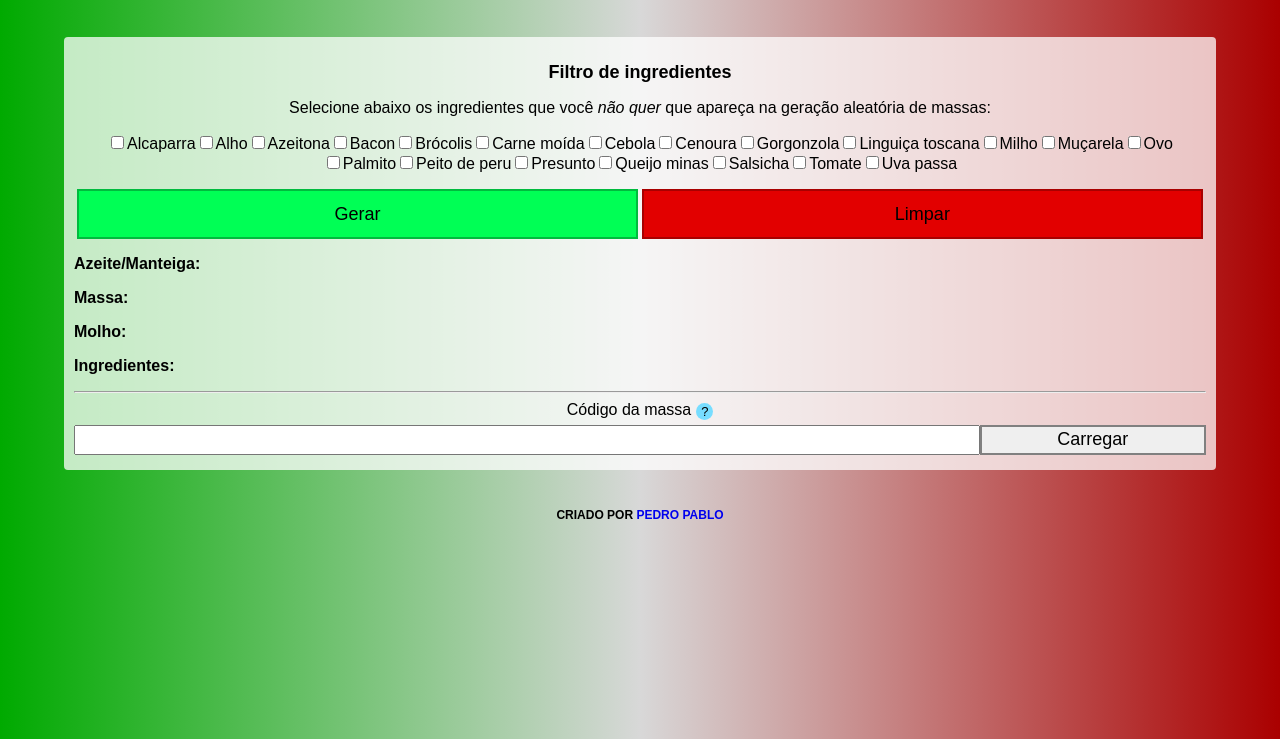
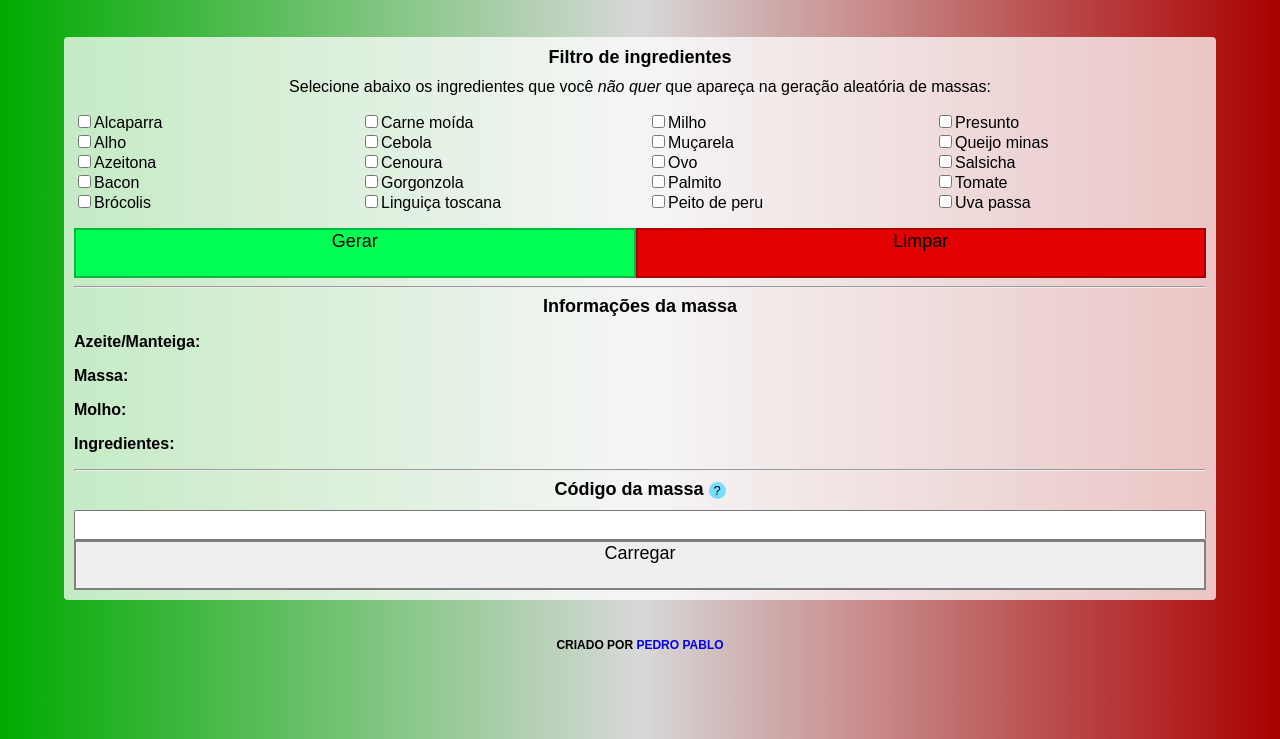
Before and after one commit to pedro-pablo/gerador-de-massa, a plain HTML site: page index.html in a window 1280 px wide. Shown: the part 61-800 px from the top of the page. Drawn offline with Linux system fonts and the light colour scheme.

Commit message:
Melhorias no CSS e ajustes na aparência.

```diff
--- a/index.html
+++ b/index.html
@@ -13,9 +13,9 @@
         <h1>Gerador de Massa</h1>
     </header>
     <main>
-        <div id="filtros">
-            <h2>Filtro de ingredientes</h2>
-            <p>Selecione abaixo os ingredientes que você <em>não quer</em> que apareça na geração aleatória de massas:</p>
+        <h2>Filtro de ingredientes</h2>
+        <div>
+            <span>Selecione abaixo os ingredientes que você <em>não quer</em> que apareça na geração aleatória de massas:</span>
             <ul id="ingredientes-filtro">
             </ul>
         </div>
@@ -23,26 +23,26 @@
             <button id="gerar" class="botao" onclick="gerar()">Gerar</button>
             <button id="limpar" class="botao" onclick="limpar()">Limpar</button>
         </div>
+
+        <hr />
+
+        <h2>Informações da massa</h2>
         <p><strong>Azeite/Manteiga:</strong> <span id="oleo"></span></p>
         <p><strong>Massa:</strong> <span id="massa"></span></p>
         <p><strong>Molho:</strong> <span id="molho"></span></p>
         <p><strong>Ingredientes:</strong></p>
-        <ul id="ingredientes">
-
-        </ul>
+        <ul id="ingredientes"></ul>
 
         <hr />
 
-        <div class="div-codigo" style="text-align: center;">
-            <span style="margin: 5px">Código da massa<button id="botao-instrucoes" onclick="instrucoes()">?</button></span>
+        <div>
+            <h2>Código da massa<button id="botao-instrucoes" onclick="instrucoes()">?</button></h2>
             <span id="instrucoes-carregar" style="display: none">
                 O código abaixo representa a massa gerada. Ele pode ser compartilhado com outras pessoas para que elas possam gerar uma massa igual a essa.
                 <br />
                 Você também pode carregar a massa de outras pessoas colando um código no campo abaixo e clicando no botão ao lado.
             </span>
-        </div>
-        <div class="div-codigo">
-            <input type="text" id="codigo-massa"><button id="carregar" class="botao" onclick="carregarCodigo()">Carregar</button>
+            <input type="text" id="codigo-massa"><button class="botao" onclick="carregarCodigo()">Carregar</button>
         </div>
     </main>
     <footer>
--- a/main.css
+++ b/main.css
@@ -15,6 +15,7 @@ h1, h2 {
 
 h2 {
     font-size: 18px;
+    margin: 0 0 10px 0;
 }
 
 header {
@@ -31,9 +32,10 @@ main {
 }
 
 div {
-    width: 100%;
+    display: flex;
+    flex-direction: column;
     text-align: center;
-    margin: auto;
+    justify-content: center;
 }
 
 footer {
@@ -52,12 +54,12 @@ footer {
 }
 
 .botao {
-    width: 49.5%;
-    text-align: center;
+    display: flex;
+    flex-grow: 1;
+    justify-content: center;
     height: 50px;
     font-size: 18px;
     color: #000;
-    display: inline-block;
     border: 2px solid gray;
 }
 
@@ -65,14 +67,15 @@ footer {
     background-color: gray;
 }
 
-#ingredientes-filtro {
-    text-align: center;
-    list-style: none;
-    padding: 0;
+#botoes {
+    flex-direction: row;
 }
 
-#ingredientes-filtro li {
-    display: inline-block;
+#ingredientes-filtro {
+    list-style: none;
+    text-align: justify;
+    column-count: 4;
+    padding: 0;
 }
 
 #gerar {
@@ -90,18 +93,11 @@ footer {
 }
 
 #limpar:hover {
-    background-color: #a80000;
+    background-color: #350a0a;
 }
 
 #ingredientes {
     list-style: none;
-}
-
-.div-codigo {
-    width: 100%;
-    text-align: center;
-    vertical-align: middle;
-    margin: 5px 0 5px 0;
 }
 
 #botao-instrucoes {
@@ -124,40 +120,26 @@ footer {
 }
 
 #instrucoes-carregar {
+    display: flex;
     font-size: 12px;
     background-color: #77ddff;
-    padding: 1.5px;
-    margin: 2px 0 2px 0;
     width: 100%;
     font-weight: bold;
 }
 
 #codigo-massa {
-    display: inline-block;
+    display: flex;
     box-sizing: border-box;
-    width: 80%;
-    margin: auto;
-    height: 30px;
-    vertical-align: middle;
-}
-
-#carregar {
-    width: 20%;
     height: 30px;
     vertical-align: middle;
 }
 
 @media (max-width: 600px) {
-    .botao, #carregar {
-        width: 100%;
-        display: block;
-        margin-top: 5px;
-        margin-bottom: 5px;
+    #botoes {
+        flex-direction: column;
     }
 
-    #codigo-massa {
-        width: 100%;
-        display: block;
+    #ingredientes-filtro {
+        column-count: 2;
     }
-
 }
--- a/main.js
+++ b/main.js
@@ -109,7 +109,7 @@ function carregarMassaSessao() {
  */
 function instrucoes() {
     var instrucoes = document.getElementById('instrucoes-carregar');
-    instrucoes.style.display = instrucoes.style.display == 'none' ? 'block' : 'none';
+    instrucoes.style.display = instrucoes.style.display == 'none' ? 'flex' : 'none';
 }
 
 /**
```
